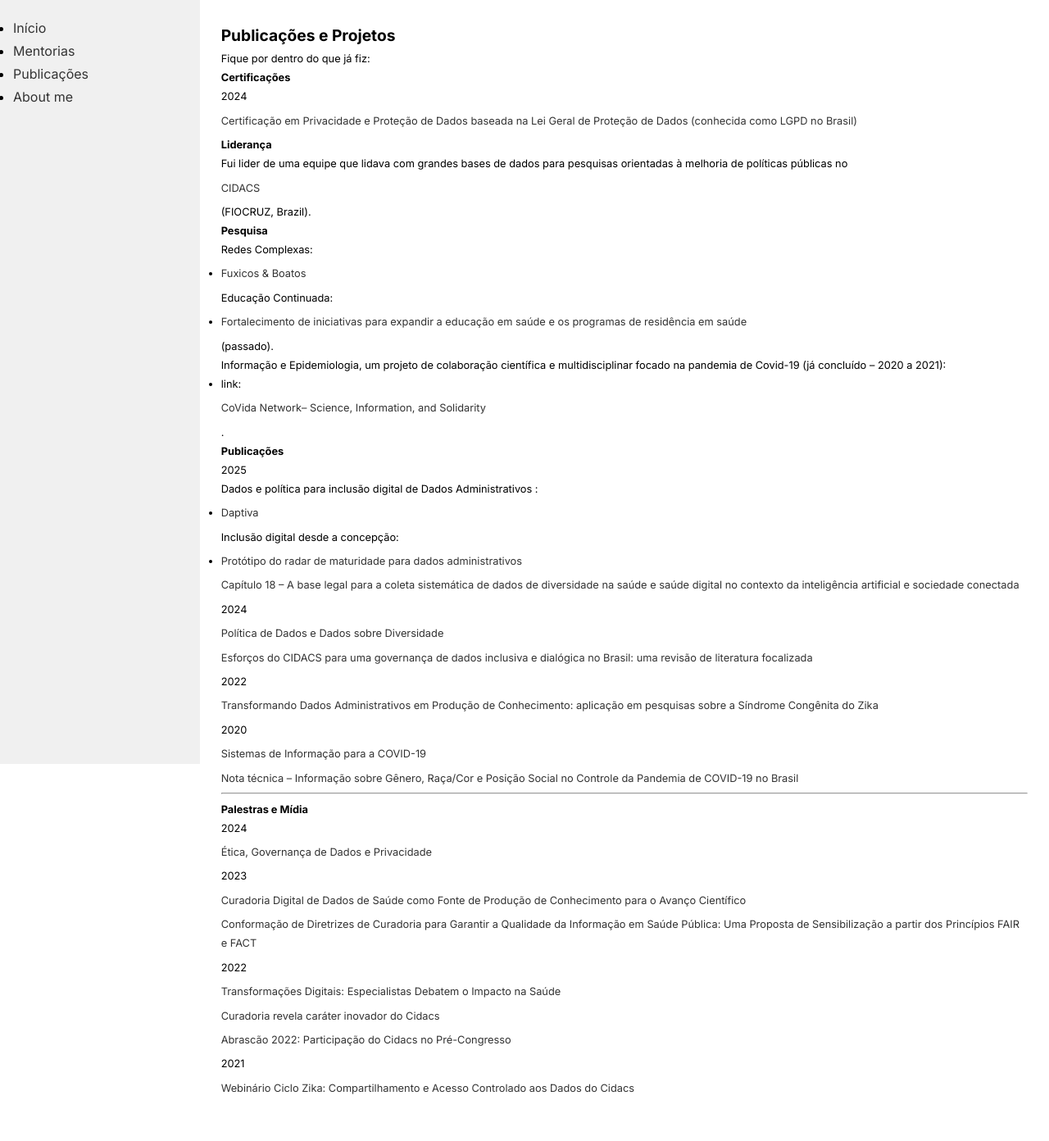
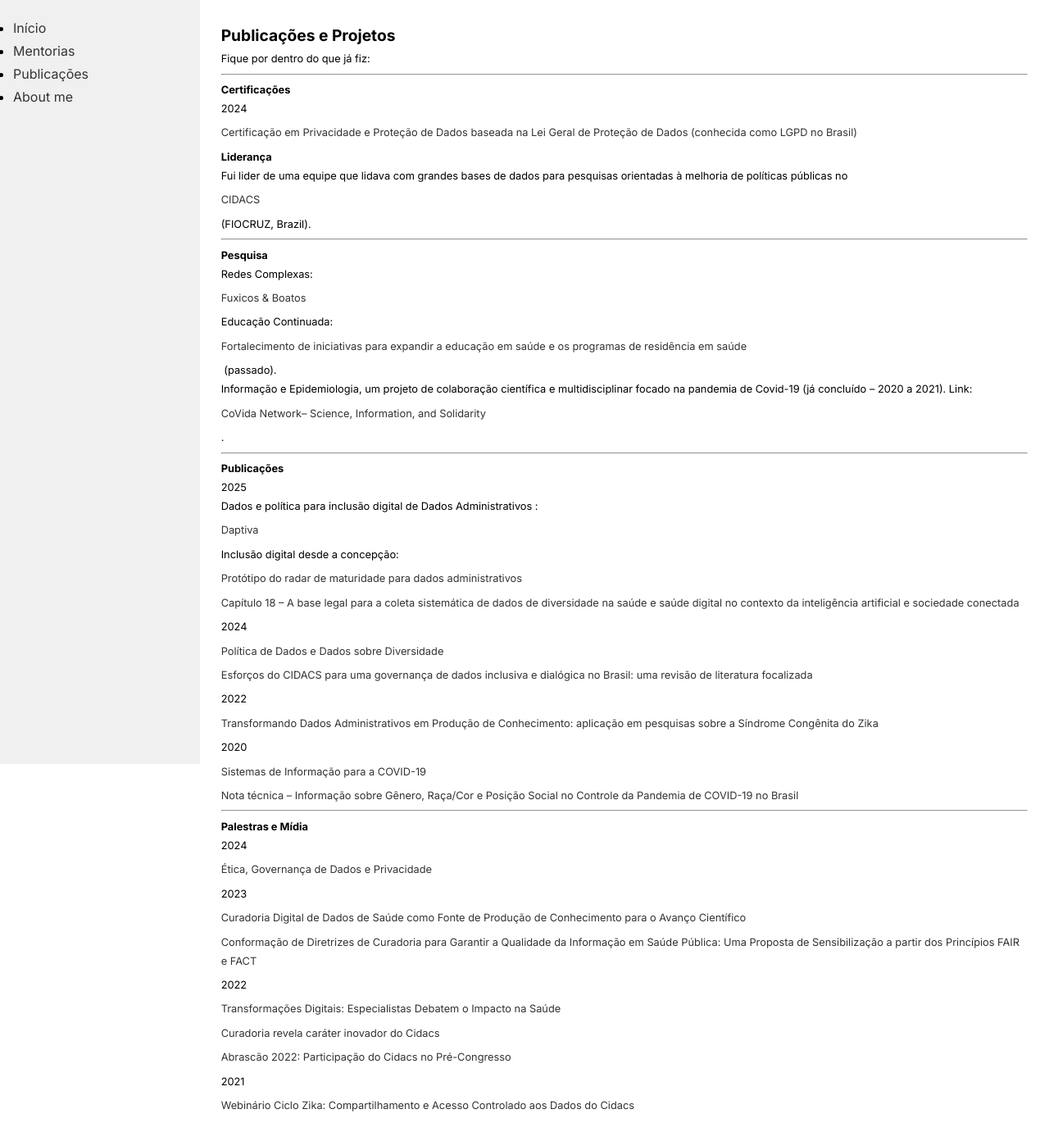
Before and after one commit to MairaLimaS/MairaLimaS.github.io, a Jekyll site: the page built from publicacoes.md, in a window 1280 px wide. Shown: the whole page at 82% size. Built offline with Jekyll 4.4.1, drawn with Linux system fonts in a browser that asks for light colours; before the commit the page ends 1371 px from its top, so only the background shows below that.

```diff
--- a/publicacoes.md
+++ b/publicacoes.md
@@ -7,6 +7,8 @@ permalink: /publicacoes/
 <h2> Publicações e Projetos</h2>
 
 Fique por dentro do que já fiz:
+
+-----------------------------
 
 <h4> Certificações</h4>
 
@@ -19,25 +21,24 @@ Fique por dentro do que já fiz:
 Fui lider de uma equipe que lidava com grandes bases de dados para pesquisas orientadas à melhoria de políticas públicas no
 [CIDACS](https://cidacs.bahia.fiocruz.br/?s=Ma%C3%ADra+Lima)(FIOCRUZ, Brazil).
 
+--------------------
 <h4> Pesquisa</h4>
-Redes Complexas:
-  *  [Fuxicos & Boatos](https://redessociaisecomplexas.org/?page_id=29)
 
-Educação Continuada:
-  * [Fortalecimento de iniciativas para expandir a educação em saúde e os programas de residência em saúde](https://cidacs.bahia.fiocruz.br/projeto/fortalecimento-das-acoes-de-expansao-da-educacao-em-saude-e-das-residencias-em-saude-desenvolvimento-de-capacidades-no-uso-de-dados-administrativos-para-pesquisa/) (passado).
+Redes Complexas:[Fuxicos & Boatos](https://redessociaisecomplexas.org/?page_id=29)
 
-Informação e Epidemiologia, um projeto de colaboração científica e multidisciplinar focado na pandemia de Covid-19 (já concluído – 2020 a 2021):
-  * link: [CoVida Network– Science, Information, and Solidarity](https://cidacs.bahia.fiocruz.br/redecovida/sobre/page/15/).
+Educação Continuada: [Fortalecimento de iniciativas para expandir a educação em saúde e os programas de residência em saúde](https://cidacs.bahia.fiocruz.br/projeto/fortalecimento-das-acoes-de-expansao-da-educacao-em-saude-e-das-residencias-em-saude-desenvolvimento-de-capacidades-no-uso-de-dados-administrativos-para-pesquisa/) (passado).
+
+Informação e Epidemiologia, um projeto de colaboração científica e multidisciplinar focado na pandemia de Covid-19 (já concluído – 2020 a 2021). Link: [CoVida Network– Science, Information, and Solidarity](https://cidacs.bahia.fiocruz.br/redecovida/sobre/page/15/).
+
+----------------------------------
 
 <h4> Publicações</h4>
 
 2025
 
-Dados e política para inclusão digital de Dados Administrativos :
-  *  [Daptiva](https://github.com/MairaLimaS/Dapiva)
+Dados e política para inclusão digital de Dados Administrativos : [Daptiva](https://github.com/MairaLimaS/Dapiva)
 
-Inclusão digital desde a concepção:
-  *  [Protótipo do radar de maturidade para dados administrativos](https://mairalmas.shinyapps.io/auroraBta_eng/)
+Inclusão digital desde a concepção: [Protótipo do radar de maturidade para dados administrativos](https://mairalmas.shinyapps.io/auroraBta_eng/)
 
 [Capítulo 18 – A base legal para a coleta sistemática de dados de diversidade na saúde e saúde digital no contexto da inteligência artificial e sociedade conectada](https://itsrio.org/wp-content/uploads/2017/01/01-ITS_UERJ_POS_2024_V3.pdf)
 
```
